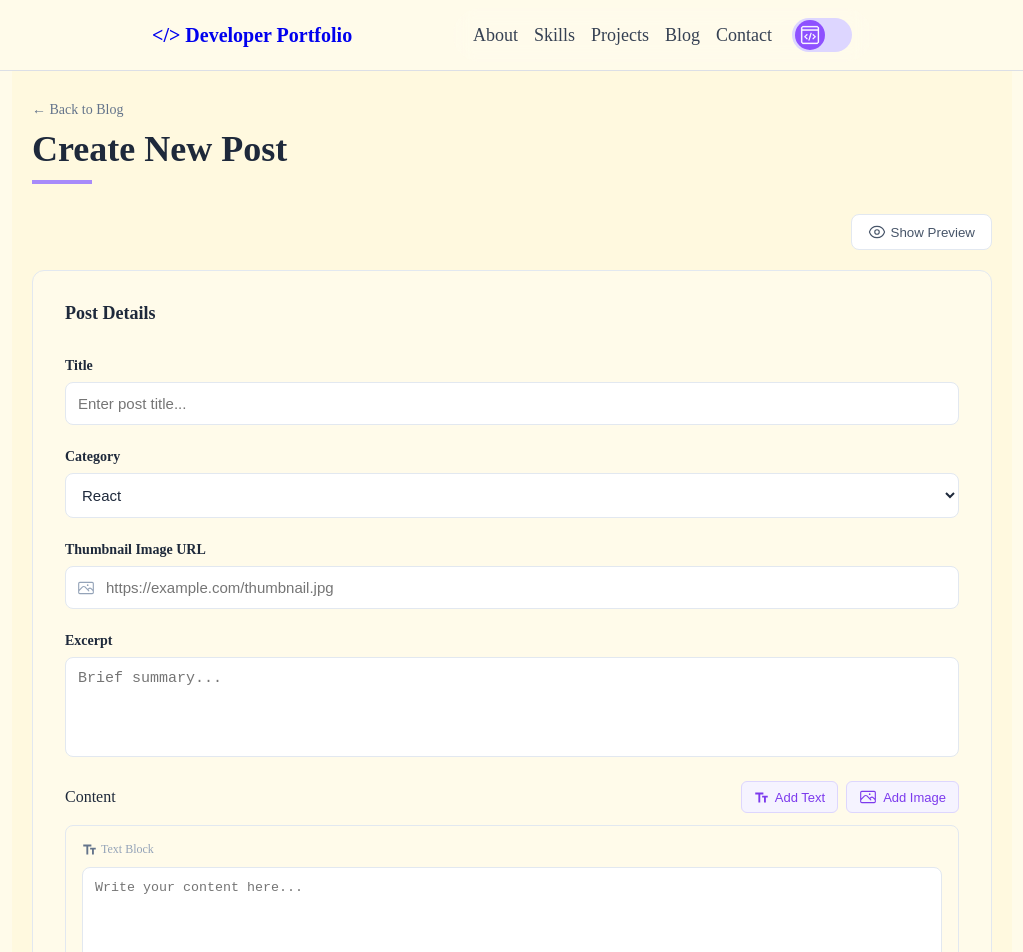
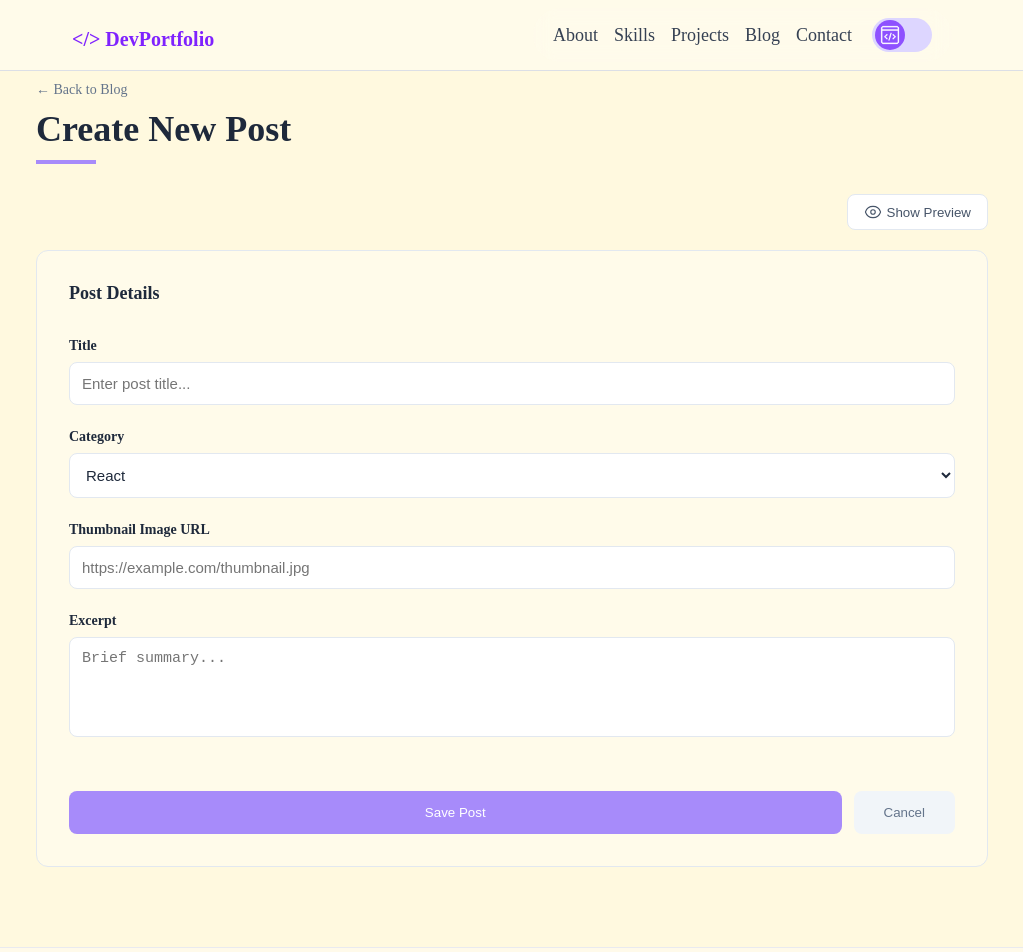
Before and after one commit to s3u0n4/DEV-NOTES, a Next.js app in the folder dev-notes/: page /developer/sun/component/Blog/blogDetail/createPost in a window 1280 px wide. Shown: the top 952 px of the page, without its empty margins (128-1151 px from the left). Built offline with nearby package versions, Linux system fonts and the light colour scheme.

Commit message:
css 수정중

```diff
--- a/dev-notes/app/developer/shin/component/Header/Header.css
+++ b/dev-notes/app/developer/shin/component/Header/Header.css
@@ -13,7 +13,7 @@
 
 /* 내부 */
 .shinHeaderInner {
-  padding: 0 80;
+  padding: auto;
   height: 70px;
   display: flex;
   align-items: center;
@@ -69,16 +69,14 @@
   top: 2px;
   left: 3px;
   background-color: #f6339a;
-
   display: flex;
   align-items: center;
   justify-content: center;
-
   transition: transform 0.35s ease;
 }
 
 .shinToggleCircle img {
-  height: 20px;
+  width: 20px;
 }
 
 /* 토글 이동 */
--- a/dev-notes/app/developer/shin/component/Header/Header.tsx
+++ b/dev-notes/app/developer/shin/component/Header/Header.tsx
@@ -22,7 +22,7 @@ export default function Header() {
     <header className="shinHeader">
       <div className="shinHeaderInner">
         <h1 className="shinLogo">
-          <Link href="/">&lt;/&gt; Developer Portfolio</Link>
+          <Link href="/">&lt;/&gt; DevPortfolio</Link>
         </h1>
 
         <div className="shinNavGroup">
--- a/dev-notes/app/developer/shin/component/Main/Main.tsx
+++ b/dev-notes/app/developer/shin/component/Main/Main.tsx
@@ -1,4 +1,4 @@
-import "../Main/Main.css";
+import "./Main.css";
 export default function Main() {
   return (
     <section className="shinMain">
--- a/dev-notes/app/developer/sun/component/Blog/blogDetail/createPost/createPost.css
+++ b/dev-notes/app/developer/sun/component/Blog/blogDetail/createPost/createPost.css
@@ -1,28 +1,36 @@
 * {
   margin: 0;
 }
-
-/* 전체 컨테이너: 따뜻한 아이보리 배경색 적용 */
 .sunCreateContainer {
-  max-width: 1000px;
-  margin: 0 auto;
-  padding: 100px 20px;
-  background-color: #fff9df;
-  color: #1e293b; /* 메인 텍스트 컬러 (차분한 네이비/그레이) */
-  transition: max-width 0.4s ease;
-  min-height: 100vh;
+  width: 100%; /* 가로 100% */
+  min-height: 100vh; /* 화면 세로 꽉 채우기 */
+  background-color: #fff9df; /* 이미지 속 아이보리 배경색 */
+  margin: 0;
+  padding: 80px 0; /* 상하 여백 */
 }
 
-.sunCreateContainer.sunPreviewActive {
+/* 실제 컨텐츠가 모이는 박스 */
+.sunInnerWrapper {
+  max-width: 1000px; /* 평소 컨텐츠 너비 */
+  margin: 0 auto; /* 중앙 정렬 */
+  padding: 0 24px; /* 양옆 최소 여백 */
+  transition: max-width 0.4s ease; /* 너비 변할 때 부드럽게 */
+}
+
+/* 프리뷰가 켜졌을 때만 컨텐츠 영역을 넓힘 */
+.sunCreateContainer.sunPreviewActive .sunInnerWrapper {
+  max-width: 1400px; /* 프리뷰 시 넓게 설정 */
+}
+
+/* 폼과 프리뷰가 나란히 배치되는 레이아웃 */
+.sunFormPreviewLayout {
+  display: flex;
+  gap: 30px;
+  align-items: flex-start;
   width: 100%;
 }
 
-.sunFormPreviewLayout {
-  display: flex;
-  gap: 32px;
-  align-items: flex-start;
-}
-
+/* 기존 CSS에서 .sunCreateContainer에 있던 max-width나 margin auto는 삭제해주세요! */
 /* Header */
 .sunCreateHeaderSection {
   margin-bottom: 30px;
--- a/dev-notes/app/developer/sun/component/Blog/blogDetail/createPost/createPost.tsx
+++ b/dev-notes/app/developer/sun/component/Blog/blogDetail/createPost/createPost.tsx
@@ -18,6 +18,8 @@ export default function CreatePost() {
         isPreviewVisible ? "sunPreviewActive" : ""
       }`}
     >
+      {/* --- 새로 추가된 내부 래퍼 (중앙 정렬 담당) --- */}
+      <div className="sunInnerWrapper">
         {/* Header Section */}
         <header className="sunCreateHeaderSection">
           <Link
@@ -60,7 +62,7 @@ export default function CreatePost() {
           {/* 왼쪽: Form 영역 */}
           <main className="sunFormCard">
             <h2 className="sunSectionTitle">Post Details</h2>
-
+            {/* ... 기존 InputField 코드들 ... */}
             <div className="sunInputField">
               <label>Title</label>
               <input
@@ -70,7 +72,7 @@ export default function CreatePost() {
                 onChange={(e) => setTitle(e.target.value)}
               />
             </div>
-
+            {/* (중략 - 기존 코드와 동일) */}
             <div className="sunInputField">
               <label>Category</label>
               <select className="sunSelect">
@@ -80,26 +82,8 @@ export default function CreatePost() {
                 <option>CSS</option>
               </select>
             </div>
-
             <div className="sunInputField">
               <label>Thumbnail Image URL</label>
-            <div className="sunIconInput">
-              <span className="sunInputIcon">
-                <svg
-                  xmlns="http://www.w3.org/2000/svg"
-                  fill="none"
-                  viewBox="0 0 24 24"
-                  strokeWidth="1.5"
-                  stroke="currentColor"
-                  className="sunSize6"
-                >
-                  <path
-                    strokeLinecap="round"
-                    strokeLinejoin="round"
-                    d="m2.25 15.75 5.159-5.159a2.25 2.25 0 0 1 3.182 0l5.159 5.159m-1.5-1.5 1.409-1.409a2.25 2.25 0 0 1 3.182 0l2.909 2.909m-18 3.75h16.5a1.5 1.5 0 0 0 1.5-1.5V6a1.5 1.5 0 0 0-1.5-1.5H3.75A1.5 1.5 0 0 0 2.25 6v12a1.5 1.5 0 0 0 1.5 1.5Zm10.5-11.25h.008v.008h-.008V8.25Zm.375 0a.375.375 0 1 1-.75 0 .375.375 0 0 1 .75 0Z"
-                  />
-                </svg>
-              </span>
               <input
                 type="text"
                 placeholder="https://example.com/thumbnail.jpg"
@@ -107,8 +91,6 @@ export default function CreatePost() {
                 onChange={(e) => setThumbnail(e.target.value)}
               />
             </div>
-          </div>
-
             <div className="sunInputField">
               <label>Excerpt</label>
               <textarea
@@ -118,66 +100,7 @@ export default function CreatePost() {
                 onChange={(e) => setExcerpt(e.target.value)}
               />
             </div>
-
-          <div className="sunContentSection">
-            <div className="sunContentHeader">
-              <label>Content</label>
-              <div className="sunContentTools">
-                <button className="sunToolBtn">
-                  <svg
-                    xmlns="http://www.w3.org/2000/svg"
-                    viewBox="0 -960 960 960"
-                    width="15px"
-                    fill="currentColor"
-                  >
-                    <path d="M280-160v-520H80v-120h520v120H400v520H280Zm360 0v-320H520v-120h360v120H760v320H640Z" />
-                  </svg>
-                  Add Text
-                </button>
-                <button className="sunToolBtn">
-                  <svg
-                    xmlns="http://www.w3.org/2000/svg"
-                    fill="none"
-                    viewBox="0 0 24 24"
-                    strokeWidth="1.5"
-                    stroke="currentColor"
-                    className="sunSize6"
-                  >
-                    <path
-                      strokeLinecap="round"
-                      strokeLinejoin="round"
-                      d="m2.25 15.75 5.159-5.159a2.25 2.25 0 0 1 3.182 0l5.159 5.159m-1.5-1.5 1.409-1.409a2.25 2.25 0 0 1 3.182 0l2.909 2.909m-18 3.75h16.5a1.5 1.5 0 0 0 1.5-1.5V6a1.5 1.5 0 0 0-1.5-1.5H3.75A1.5 1.5 0 0 0 2.25 6v12a1.5 1.5 0 0 0 1.5 1.5Zm10.5-11.25h.008v.008h-.008V8.25Zm.375 0a.375.375 0 1 1-.75 0 .375.375 0 0 1 .75 0Z"
-                    />
-                  </svg>
-                  Add Image
-                </button>
-              </div>
-            </div>
-
-            <div className="sunTextBlockContainer">
-              <div className="sunBlockHeader">
-                <span className="sunTIcon">
-                  <svg
-                    xmlns="http://www.w3.org/2000/svg"
-                    viewBox="0 -960 960 960"
-                    width="15px"
-                    fill="#64748b"
-                  >
-                    <path d="M280-160v-520H80v-120h520v120H400v520H280Zm360 0v-320H520v-120h360v120H760v320H640Z" />
-                  </svg>
-                  Text Block
-                </span>
-                <div className="sunBlockActions">
-                  {/* 액션 아이콘들 (생략 가능 또는 색상 유지) */}
-                </div>
-              </div>
-              <textarea
-                className="sunContentArea"
-                placeholder="Write your content here..."
-              ></textarea>
-            </div>
-          </div>
-
+            {/* ... 내용 및 버튼 부분 생략 ... */}
             <footer className="sunFormFooter">
               <button className="sunSaveBtn">Save Post</button>
               <button className="sunCancelBtn">Cancel</button>
@@ -199,26 +122,19 @@ export default function CreatePost() {
                   )}
                 </div>
                 <div className="sunPostInfoPreview">
-                <div className="sunPostDateRow">
-                  <img
-                    src="/shin/calendar.png"
-                    alt="cal"
-                    style={{ width: "16px" }}
-                  />
-                  <span>March 30, 2026</span>
-                </div>
                   <h3 className="sunPostTitlePreview">
                     {title || "Untitled Post"}
                   </h3>
                   <p className="sunPostExcerptPreview">
                     {excerpt || "No excerpt provided yet..."}
                   </p>
-                <div className="sunBottomSeparator"></div>
                 </div>
               </div>
             </aside>
           )}
         </div>
+      </div>{" "}
+      {/* .sunInnerWrapper 끝 */}
     </div>
   );
 }
--- a/dev-notes/app/developer/sun/component/Header/Header.css
+++ b/dev-notes/app/developer/sun/component/Header/Header.css
@@ -13,25 +13,18 @@
 
 /* 내부 컨테이너 */
 .headerInner {
-  padding: 0 80px;
+  padding: auto;
   height: 70px;
-
   display: flex;
   align-items: center;
   justify-content: space-between;
 }
 
 /* 로고 */
-.logo {
-  display: flex;
-  align-items: center;
-  gap: 10px;
-  color: #7f22fe;
-}
-
 .logo a {
   text-decoration: none;
   font-size: 20px;
+  color: #7f22fe;
 }
 
 /* nav + toggle */
@@ -78,17 +71,12 @@
 .toggleCircle {
   width: 30px;
   height: 30px;
-
   border-radius: 50%;
-
   position: absolute;
   top: 2px;
   left: 3px;
-
   transition: transform 0.35s ease;
-
   background-color: #8e51ff;
-
   display: flex;
   align-items: center;
   justify-content: center;
@@ -96,7 +84,6 @@
 
 .toggleCircle img {
   width: 20px;
-  height: 20px;
 }
 
 /* 토글 위치 */
@@ -122,7 +109,7 @@
     margin-left: 0;
   }
 
-  .logo {
+  .logo a {
     font-size: 16px;
   }
 }
--- a/dev-notes/app/developer/sun/component/Header/Header.tsx
+++ b/dev-notes/app/developer/sun/component/Header/Header.tsx
@@ -22,7 +22,7 @@ export default function Header() {
     <header className="header">
       <div className="headerInner">
         <h1 className="logo">
-          <Link href="/">&lt;/&gt; Developer Portfolio</Link>
+          <Link href="/">&lt;/&gt; DevPortfolio</Link>
         </h1>
 
         <div className="navGroup">
--- a/dev-notes/app/developer/sun/component/Main/Main.tsx
+++ b/dev-notes/app/developer/sun/component/Main/Main.tsx
@@ -1,4 +1,4 @@
-import "../Main/Main.css";
+import "./Main.css";
 export default function Main() {
   return (
     <section className="main">
@@ -13,10 +13,10 @@ export default function Main() {
       </p>
 
       <div className="actions">
-        <a href="#contact" className="btn primary">
+        <a href="#contact" className="btnPrimary">
           Get in touch
         </a>
-        <a href="#projects" className="btn secondary">
+        <a href="#projects" className="btnSecondary">
           View Project
         </a>
       </div>
--- a/dev-notes/app/globals.css
+++ b/dev-notes/app/globals.css
@@ -3,7 +3,7 @@
 }
 
 body {
-  background-color: #fffbea;
+  background: radial-gradient(circle at top, #111 0%, #000 70%);
   color: #fff;
 }
 
```
Also changed, not shown: dev-notes/app/developer/shin/component/Main/Main.css (+31 -47 lines), dev-notes/app/developer/sun/component/Main/Main.css (+11 -21 lines). Lines whose indentation alone changed are shown as unchanged.
